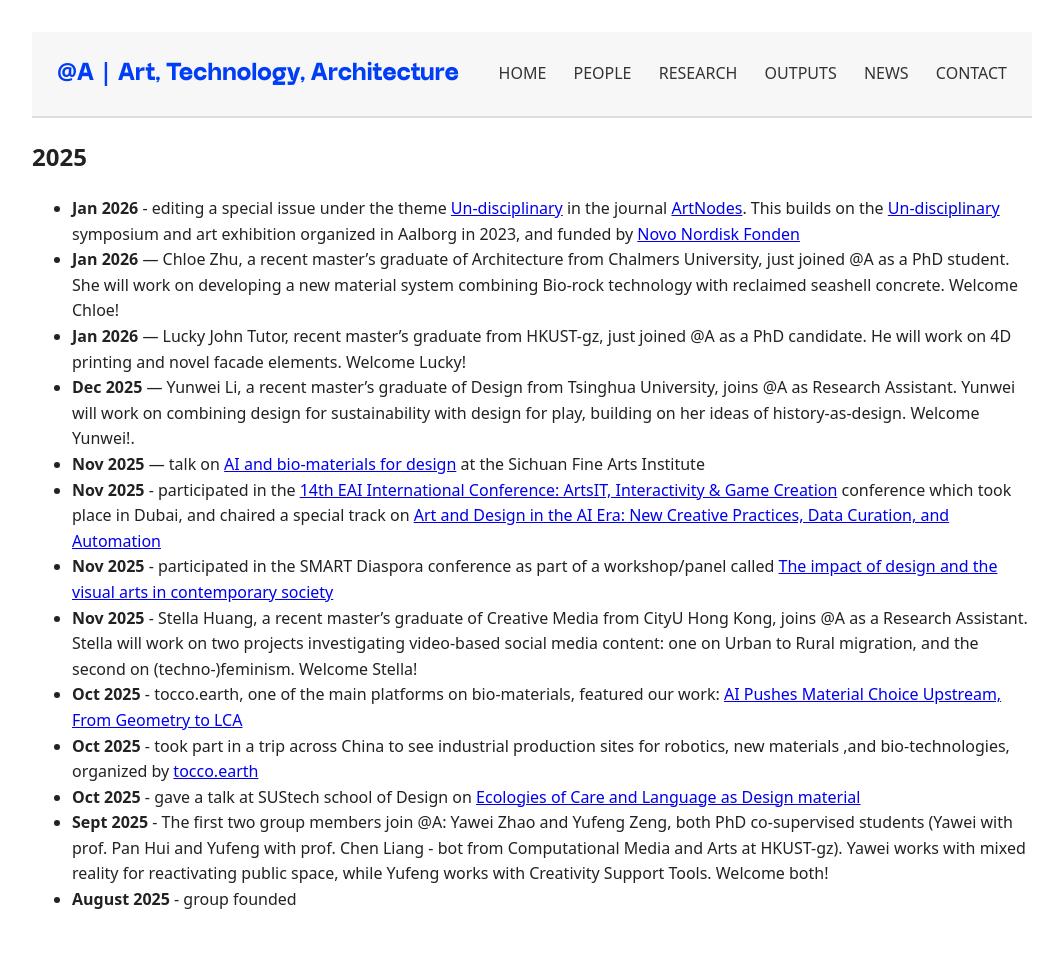
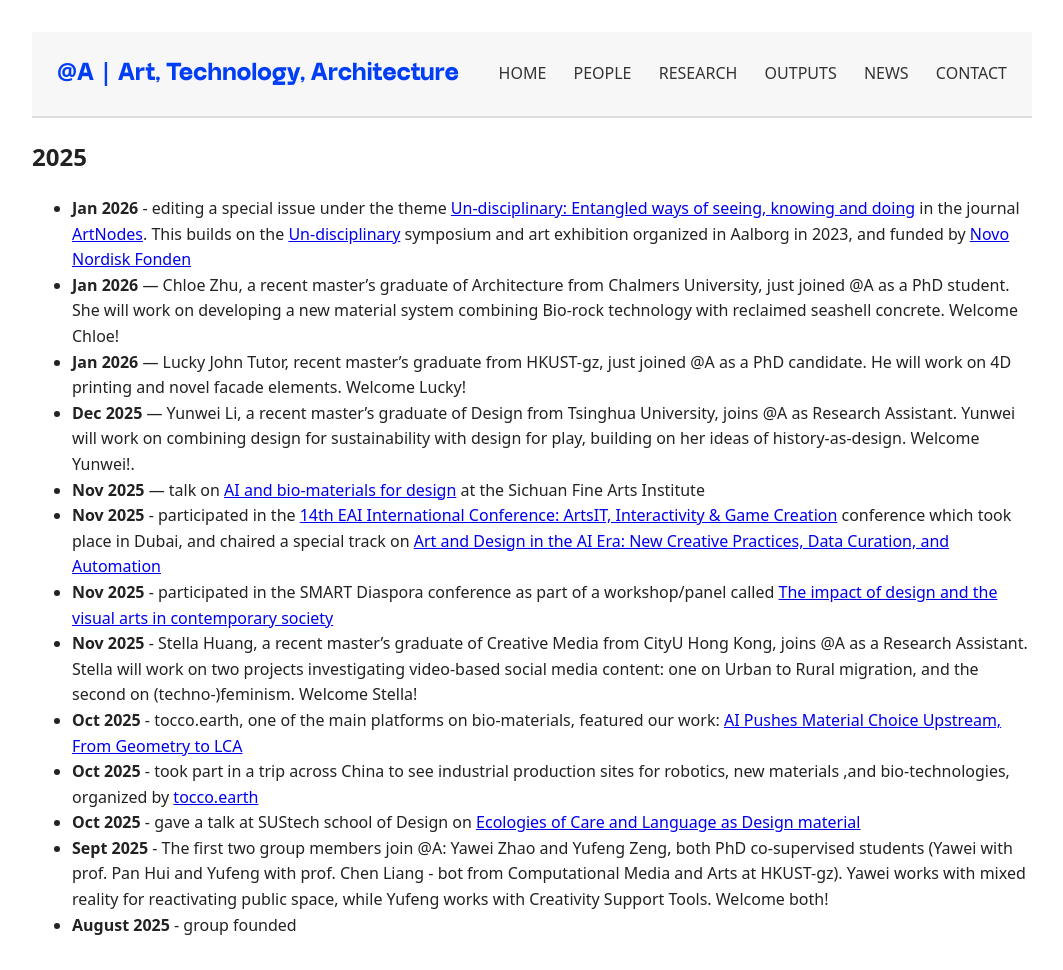
Before and after one commit to anqua/at-a, a Jekyll site: the page built from news.md, in a window 1280 px wide. Shown: the whole page, without its empty margins (108-1171 px from the left). Built offline with Jekyll 4.4.1, drawn with Linux system fonts in a browser that asks for light colours; some web fonts are replaced; before the commit the page ends 945 px from its top, so only the background shows below that.

Commit message:
Update news.md

```diff
--- a/news.md
+++ b/news.md
@@ -5,7 +5,7 @@ title: News
 
 ## 2025
 
-- **Jan 2026** - editing a special issue under the theme <a href="https://raco.cat/index.php/Artnodes/about/call-for-papers-no-disciplinari" target="_blank" rel="noopener">Un-disciplinary</a> in the journal <a href="https://raco.cat/index.php/Artnodes/about/" target="_blank" rel="noopener">ArtNodes</a>. This builds on the <a href="https://www.youtube.com/watch?v=m4Iat5GsrV0" target="_blank" rel="noopener">Un-disciplinary</a> symposium and art exhibition organized in Aalborg in 2023, and funded by <a href="https://novonordiskfonden.dk/en/" target="_blank" rel="noopener">Novo Nordisk Fonden</a>
+- **Jan 2026** - editing a special issue under the theme <a href="https://raco.cat/index.php/Artnodes/about/call-for-papers-no-disciplinari" target="_blank" rel="noopener">Un-disciplinary: Entangled ways of seeing, knowing and doing</a> in the journal <a href="https://raco.cat/index.php/Artnodes/about/" target="_blank" rel="noopener">ArtNodes</a>. This builds on the <a href="https://www.youtube.com/watch?v=m4Iat5GsrV0" target="_blank" rel="noopener">Un-disciplinary</a> symposium and art exhibition organized in Aalborg in 2023, and funded by <a href="https://novonordiskfonden.dk/en/" target="_blank" rel="noopener">Novo Nordisk Fonden</a>
 - **Jan 2026** — Chloe Zhu, a recent master's graduate of Architecture from Chalmers University, just joined @A as a PhD student. She will work on developing a new material system combining Bio-rock technology with reclaimed seashell concrete. Welcome Chloe!
 - **Jan 2026** — Lucky John Tutor, recent master's graduate from HKUST-gz, just joined @A as a PhD candidate. He will work on 4D printing and novel facade elements. Welcome Lucky!
 - **Dec 2025** — Yunwei Li, a recent master's graduate of Design from Tsinghua University, joins @A as Research Assistant. Yunwei will work on combining design for sustainability with design for play, building on her ideas of history-as-design. Welcome Yunwei!.
```
